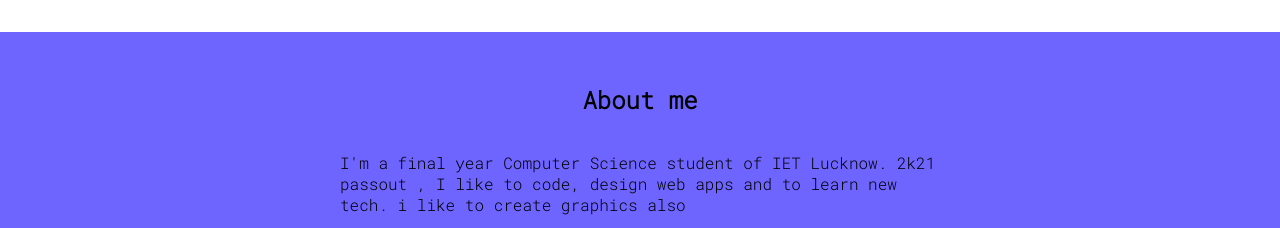
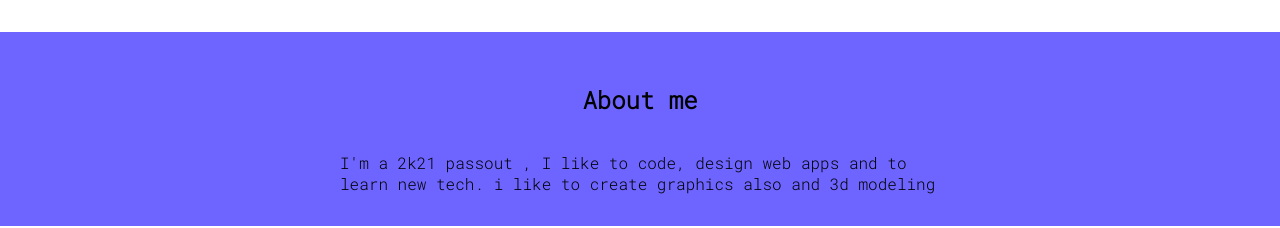
Before and after one commit to Vivek-jpg/PORTFOLIOneog, a plain HTML site: page index.html in a window 1280 px wide. Shown: the part 512-740 px from the top of the page. Drawn offline with Linux system fonts and the light colour scheme.

Commit message:
Update index.html

```diff
--- a/index.html
+++ b/index.html
@@ -34,8 +34,6 @@
     <section class="section ow">
         <div class="container container-center">
             <h1>About me</h1>
-            <p>I'm a final year Computer Science student of IET Lucknow. 2k21 passout ,  I like to code, design web apps and to learn new tech.
-                i like to create graphics also </p>
             <p>I'm a 2k21 passout ,  I like to code, design web apps and to learn new tech.
                 i like to create graphics also  and 3d modeling</p>
         </div>
```
